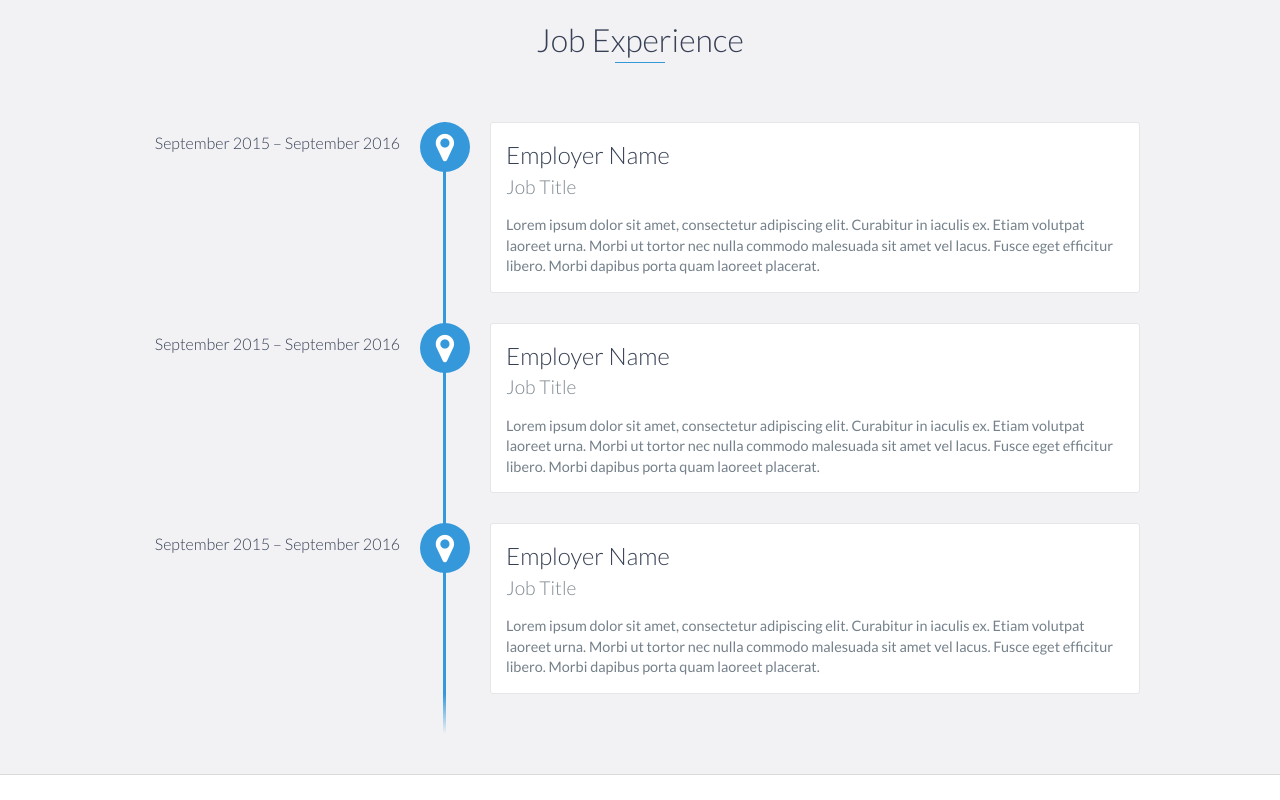
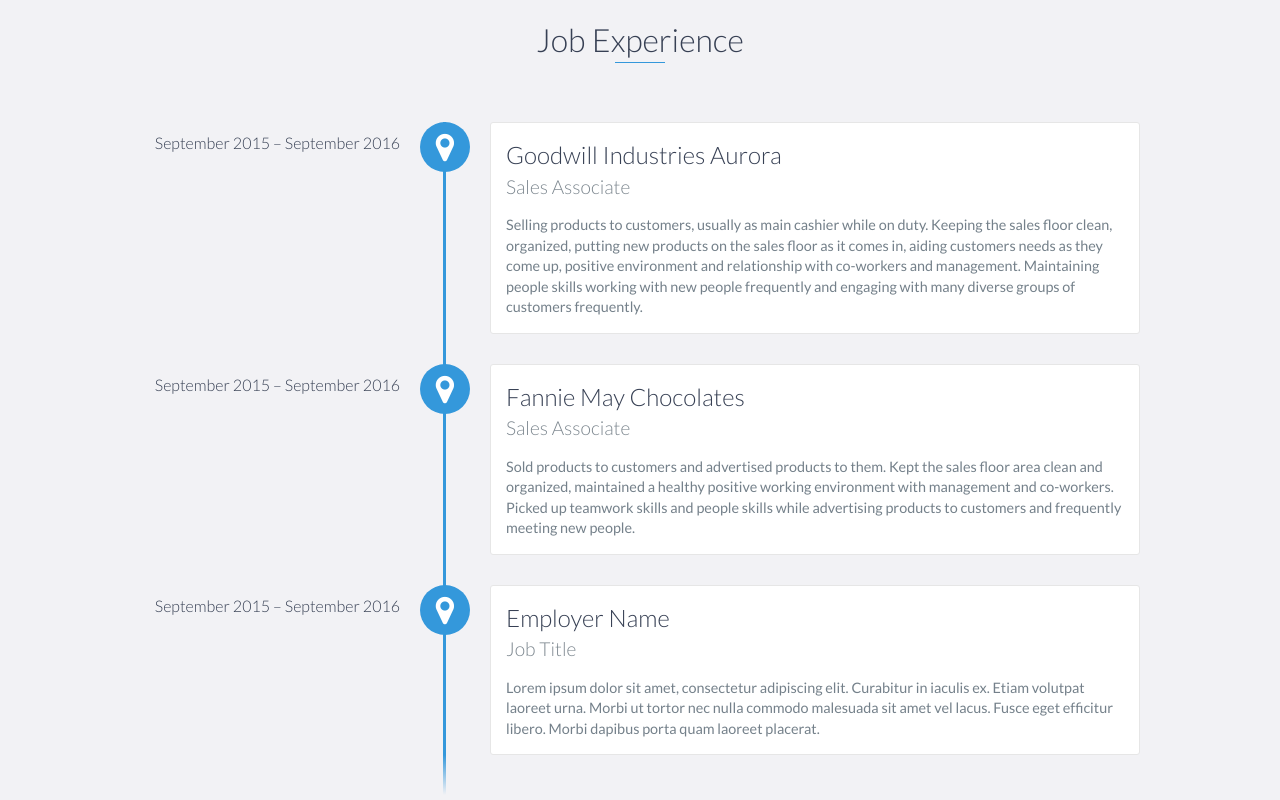
Before and after one commit to EthanGal/EthanGal.github.io, a website: page index.html in a window 1280 px wide. Shown: the part 1060-1860 px from the top of the page. Drawn offline with nearby package versions, Linux system fonts and the light colour scheme.

Commit message:
Update index.html

```diff
--- a/index.html
+++ b/index.html
@@ -85,18 +85,18 @@
         <h2 class="heading">Job Experience</h2>
         <div id="experience-timeline">
             <div data-date="September 2015 – September 2016">
-                <h3>Employer Name</h3>
-                <h4>Job Title</h4>
+                <h3>Goodwill Industries Aurora</h3>
+                <h4>Sales Associate</h4>
                 <p>
-                    Lorem ipsum dolor sit amet, consectetur adipiscing elit. Curabitur in iaculis ex. Etiam volutpat laoreet urna. Morbi ut tortor nec nulla commodo malesuada sit amet vel lacus. Fusce eget efficitur libero. Morbi dapibus porta quam laoreet placerat.
+                    Selling products to customers, usually as main cashier while on duty. Keeping the sales floor clean, organized, putting new products on the sales floor as it comes in, aiding customers needs as they come up, positive environment and relationship with co-workers and management. Maintaining people skills working with new people frequently and engaging with many diverse groups of customers frequently.
                 </p>
             </div>
 
             <div data-date="September 2015 – September 2016">
-                <h3>Employer Name</h3>
-                <h4>Job Title</h4>
+                <h3>Fannie May Chocolates</h3>
+                <h4>Sales Associate</h4>
                 <p>
-                    Lorem ipsum dolor sit amet, consectetur adipiscing elit. Curabitur in iaculis ex. Etiam volutpat laoreet urna. Morbi ut tortor nec nulla commodo malesuada sit amet vel lacus. Fusce eget efficitur libero. Morbi dapibus porta quam laoreet placerat.
+                    Sold products to customers and advertised products to them. Kept the sales floor area clean and organized, maintained a healthy positive working environment with management and co-workers. Picked up teamwork skills and people skills while advertising products to customers and frequently meeting new people.
                 </p>
             </div>
 
```
